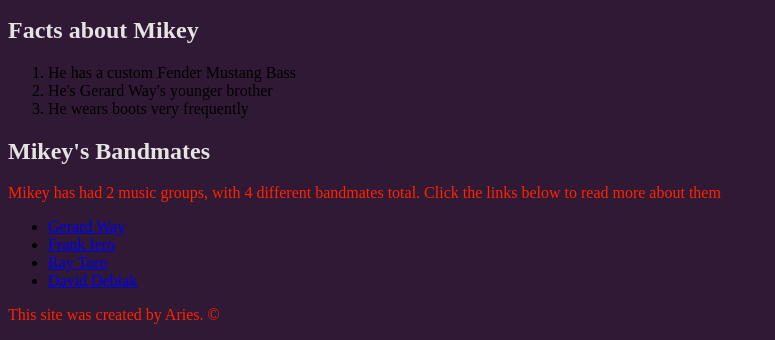
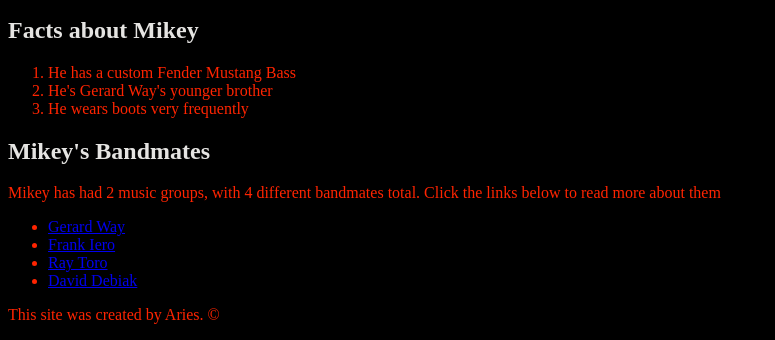
Before and after one commit to ariesinattentiv/cartoon-hero, a plain HTML site: page index.html in a window 1280 px wide. Shown: the part 814-1154 px from the top of the page, without its empty margins (0-775 px from the left). Drawn offline with Linux system fonts and the light colour scheme.

Commit message:
changed css style

```diff
--- a/css/mikey style.css
+++ b/css/mikey style.css
@@ -1,5 +1,5 @@
 body{
-	background-color: #301934;
+	background-color: black;
 }
 
 h1{
@@ -13,3 +13,11 @@ p{
 h2{
 	color: #E5E4E2;
 }
+
+ol{
+	color: #FF2400;
+}
+
+ul{
+	color: #FF2400;
+}
```
